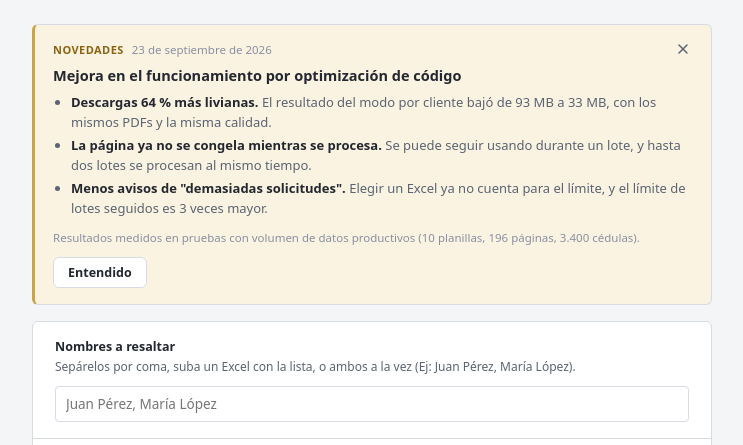
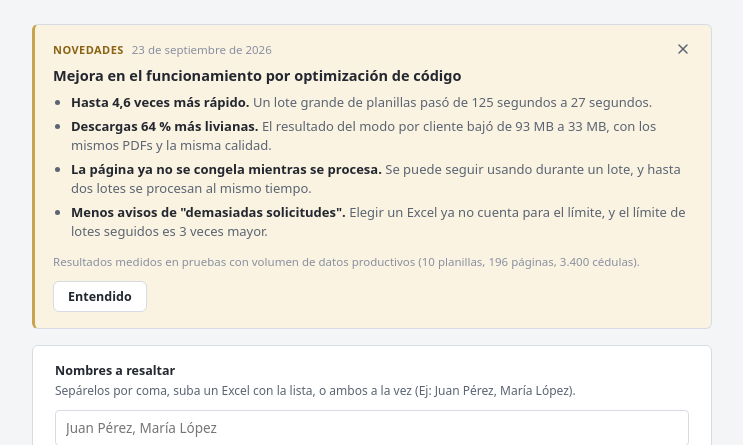
Before and after one commit to Daniel-Fonseca-Kilby/resaltador-pdf, a Flask app: page / in a window 1280 px wide. Shown: the part 74-519 px from the top of the page, without its empty margins (268-1011 px from the left). Run offline with Flask 3, Linux system fonts and the light colour scheme.

Commit message:
Add: novedades

```diff
--- a/api/templates/index.html
+++ b/api/templates/index.html
@@ -930,6 +930,10 @@ const NOVEDADES = {
   titulo: "Mejora en el funcionamiento por optimización de código",
   puntos: [
     {
+      destacado: "Hasta 4,6 veces más rápido.",
+      texto: "Un lote grande de planillas pasó de 125 segundos a 27 segundos.",
+    },
+    {
       destacado: "Descargas 64 % más livianas.",
       texto: "El resultado del modo por cliente bajó de 93 MB a 33 MB, con los mismos PDFs y la misma calidad.",
     },
```
